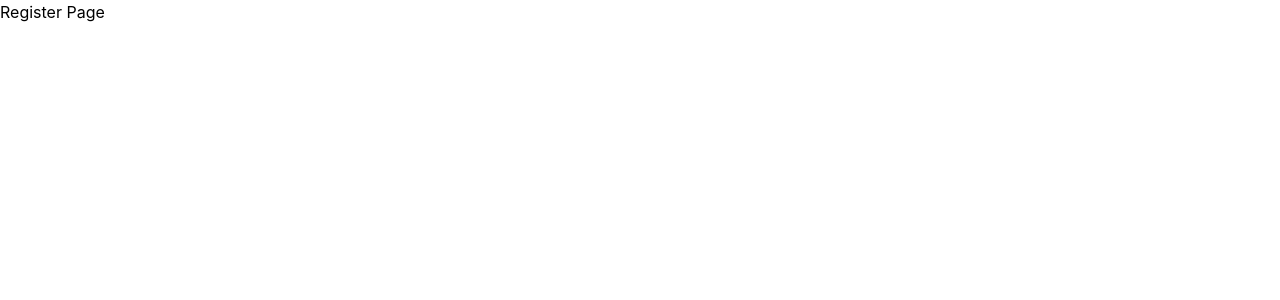
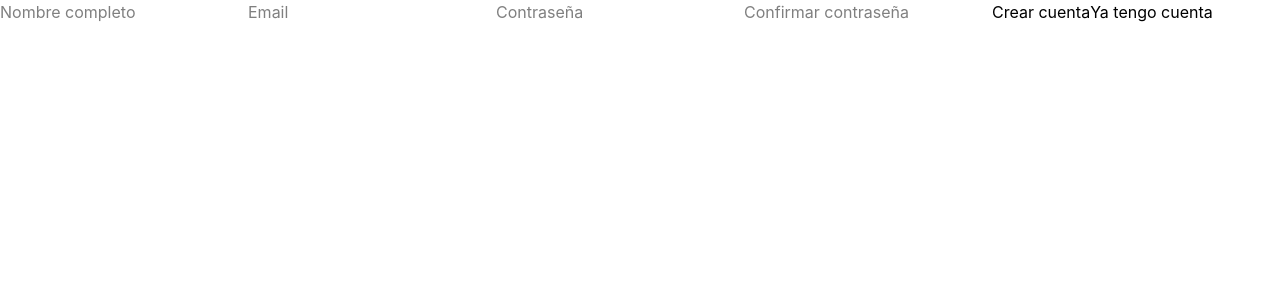
Before and after one commit to GunnedPosho/login-system, a React (Vite) app in the folder frontend/: page /register in a window 1280 px wide. Shown: the top 300 px of the page. Built offline with nearby package versions, Linux system fonts and the light colour scheme.

Commit message:
feat(frontend): add auth forms with React Hook Form and Zod validation

```diff
--- a/frontend/src/features/auth/ForgotPasswordPage.tsx
+++ b/frontend/src/features/auth/ForgotPasswordPage.tsx
@@ -1,5 +1,33 @@
+import { useForm } from 'react-hook-form'
+import { z } from 'zod'
+import { zodResolver } from '@hookform/resolvers/zod'
+import { Link } from 'react-router-dom'
+
+const schema = z.object({
+  email: z.string().email('Email inválido'),
+})
+
+type ForgotPasswordForm = z.infer<typeof schema>
+
 function ForgotPasswordPage() {
-  return <div>Forgot Password Page</div>
+  const { register, handleSubmit, formState: { errors } } = useForm<ForgotPasswordForm>({
+    resolver: zodResolver(schema),
+  })
+
+  const onSubmit = (data: ForgotPasswordForm) => {
+    console.log(data)
+  }
+
+  return (
+    <form onSubmit={handleSubmit(onSubmit)}>
+      <input {...register('email')} placeholder="Email" />
+      {errors.email && <p>{errors.email.message}</p>}
+
+      <button type="submit">Enviar instrucciones</button>
+
+      <Link to="/login">Volver al login</Link>
+    </form>
+  )
 }
 
 export default ForgotPasswordPage
--- a/frontend/src/features/auth/LoginPage.tsx
+++ b/frontend/src/features/auth/LoginPage.tsx
@@ -1,5 +1,38 @@
+import { useForm } from 'react-hook-form'
+import { z } from 'zod'
+import { zodResolver } from '@hookform/resolvers/zod'
+import { Link } from 'react-router-dom'
+
+const schema = z.object({
+  email: z.string().email('Email inválido'),
+  password: z.string().min(6, 'Mínimo 6 caracteres'),
+})
+
+type LoginForm = z.infer<typeof schema>
+
 function LoginPage() {
-  return <div>Login Page</div>
+  const { register, handleSubmit, formState: { errors } } = useForm<LoginForm>({
+    resolver: zodResolver(schema),
+  })
+
+  const onSubmit = (data: LoginForm) => {
+    console.log(data)
+  }
+
+  return (
+    <form onSubmit={handleSubmit(onSubmit)}>
+      <input {...register('email')} placeholder="Email" />
+      {errors.email && <p>{errors.email.message}</p>}
+
+      <input {...register('password')} type="password" placeholder="Contraseña" />
+      {errors.password && <p>{errors.password.message}</p>}
+
+      <button type="submit">Iniciar sesión</button>
+
+      <Link to="/register">Crear cuenta</Link>
+      <Link to="/forgot-password">Olvidé mi contraseña</Link>
+    </form>
+  )
 }
 
 export default LoginPage
--- a/frontend/src/features/auth/RegisterPage.tsx
+++ b/frontend/src/features/auth/RegisterPage.tsx
@@ -1,5 +1,48 @@
+import { useForm } from 'react-hook-form'
+import { z } from 'zod'
+import { zodResolver } from '@hookform/resolvers/zod'
+import { Link } from 'react-router-dom'
+
+const schema = z.object({
+  name: z.string().min(2, 'Mínimo 2 caracteres'),
+  email: z.string().email('Email inválido'),
+  password: z.string().min(6, 'Mínimo 6 caracteres'),
+  confirmPassword: z.string().min(6, 'Mínimo 6 caracteres'),
+}).refine((data) => data.password === data.confirmPassword, {
+  message: 'Las contraseñas no coinciden',
+  path: ['confirmPassword'],
+})
+
+type RegisterForm = z.infer<typeof schema>
+
 function RegisterPage() {
-  return <div>Register Page</div>
+  const { register, handleSubmit, formState: { errors } } = useForm<RegisterForm>({
+    resolver: zodResolver(schema),
+  })
+
+  const onSubmit = (data: RegisterForm) => {
+    console.log(data)
+  }
+
+  return (
+    <form onSubmit={handleSubmit(onSubmit)}>
+      <input {...register('name')} placeholder="Nombre completo" />
+      {errors.name && <p>{errors.name.message}</p>}
+
+      <input {...register('email')} placeholder="Email" />
+      {errors.email && <p>{errors.email.message}</p>}
+
+      <input {...register('password')} type="password" placeholder="Contraseña" />
+      {errors.password && <p>{errors.password.message}</p>}
+
+      <input {...register('confirmPassword')} type="password" placeholder="Confirmar contraseña" />
+      {errors.confirmPassword && <p>{errors.confirmPassword.message}</p>}
+
+      <button type="submit">Crear cuenta</button>
+
+      <Link to="/login">Ya tengo cuenta</Link>
+    </form>
+  )
 }
 
 export default RegisterPage
```
